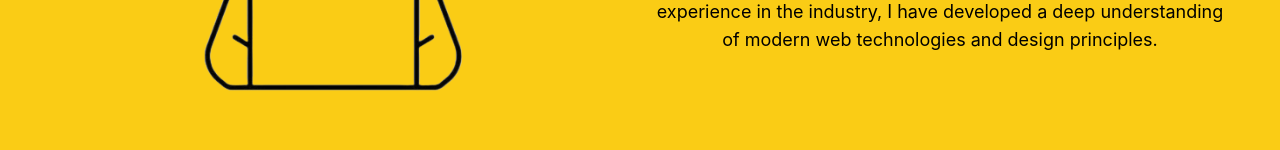
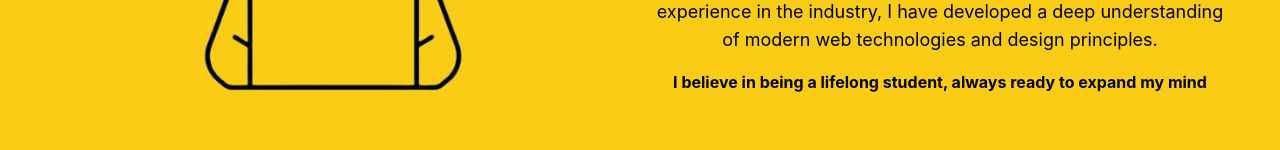
Before and after one commit to treva556/mt-portfolio, a React (Create React App) app: page / in a window 1280 px wide. Shown: the part 650-800 px from the top of the page. Built offline with nearby package versions, Linux system fonts and the light colour scheme.

Commit message:
milestone 5

```diff
--- a/src/pages/home.js
+++ b/src/pages/home.js
@@ -83,6 +83,7 @@ function Body() {
       With over 3 years of experience in the industry,
       I have developed a deep understanding of modern web technologies and design principles.
     </p>
+    <h4 className=' font-bold'> I believe in being a lifelong student, always ready to expand my mind</h4>
   </div>
 </section>
 
```
